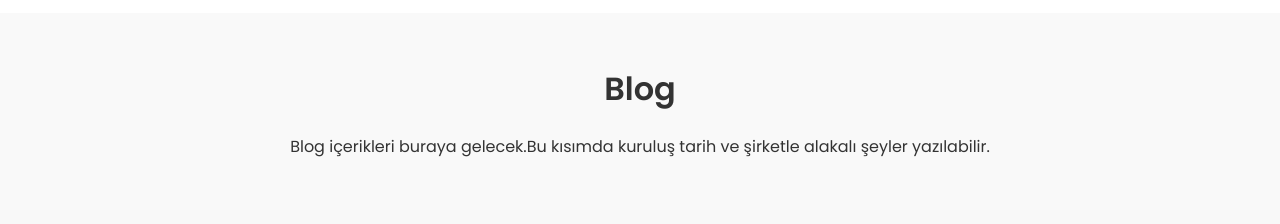
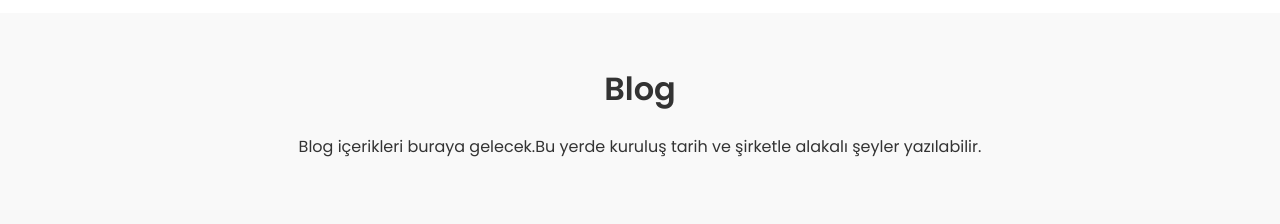
Before and after one commit to berkantsimsek/MOB-LuyumluTaki, a plain HTML site: page index.html in a window 1280 px wide. Shown: the part 4280-4504 px from the top of the page. Drawn offline with Linux system fonts and the light colour scheme.

Commit message:
Update index.html

```diff
--- a/index.html
+++ b/index.html
@@ -294,7 +294,7 @@
   <!-- BLOG -->
   <section id="blog" class="blog-section">
     <h2>Blog</h2>
-    <p>Blog içerikleri buraya gelecek.Bu kısımda kuruluş tarih ve şirketle alakalı şeyler yazılabilir. </p>
+    <p>Blog içerikleri buraya gelecek.Bu yerde kuruluş tarih ve şirketle alakalı şeyler yazılabilir. </p>
   </section>
 
   <!-- Harita Bölümü -->
```
